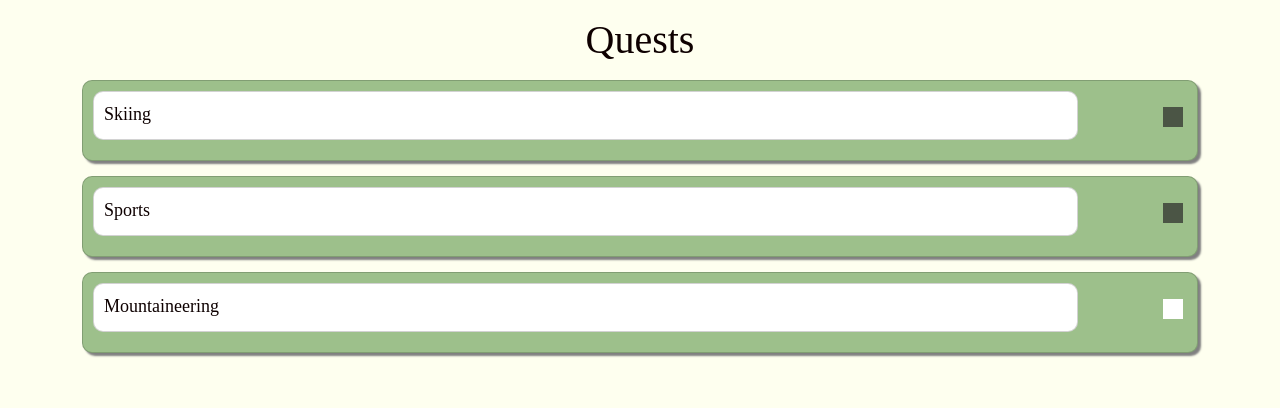
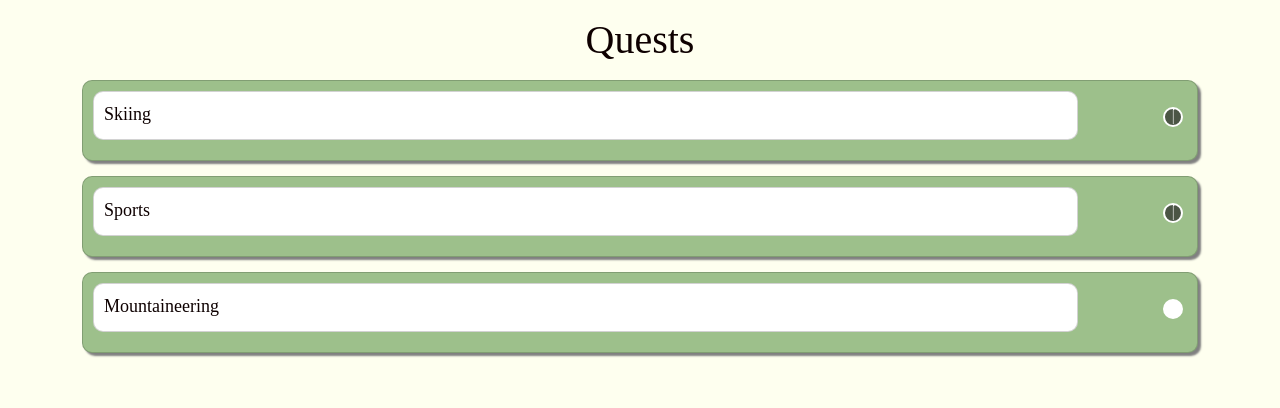
Before and after one commit to chloesianharrison/quest_up, a Rails app: page /quests in a window 1280 px wide. Shown: the part 46-454 px from the top of the page. Run offline with Rails 7, Linux system fonts and the light colour scheme; a user stored in the database is signed in; data comes from the database, SQL or seed files in the repository; style sheets or scripts are compiled from the project's sources; some libraries are stand-ins or nearby versions; some web fonts are replaced.

Commit message:
checkbox update

```diff
--- a/app/assets/stylesheets/components/_checkbox.scss
+++ b/app/assets/stylesheets/components/_checkbox.scss
@@ -1,14 +1,28 @@
 .custom-checkbox{
-  font-family: "fa-regular fa-star";
+  border-radius: 100%;
   width: 20px;
   height: 20px;
   color: black;
   margin-top: 16px;
   margin-right: 4px;
   background-color: white;
+  display: flex;
+  align-items: center;
+  justify-content: center;
+}
+
+.custom-checkbox i {
+  opacity: 0;
+  color: white;
+  font-size: 15px;
+}
+
+.custom-checkbox.checked.tick i {
+  opacity: 1;
 }
 
 .custom-checkbox.checked{
+  border: 2px solid white;
   background: rgba(40,40,40,0.7);
   padding: 5px;
 }
--- a/app/controllers/quests_controller.rb
+++ b/app/controllers/quests_controller.rb
@@ -25,8 +25,12 @@
   def update
     @quest = Quest.find(params[:id])
     @quest.completed = !@quest.completed
+    @user = @quest.user
     @quest.save
     respond_to do |format|
+      @user.xp += @quest.xp if @quest.completed == true
+      @user.xp -= @quest.xp if @quest.completed == false
+      @user.save
       format.html {redirect_to quests_path}
       format.json
     end
--- a/app/javascript/controllers/checkboxes_controller.js
+++ b/app/javascript/controllers/checkboxes_controller.js
@@ -6,10 +6,11 @@
   }
   completeQuest(event) {
     event.preventDefault();
-    const questId = event.target.dataset.id
-    event.target.classList.toggle('checked');
+    event.currentTarget.classList.toggle('checked');
+
+    const questId = event.currentTarget.dataset.id;
     fetch(`/quests/${questId}`, {
-      method: "PATCH", // Could be dynamic with Stimulus values
+      method: "PATCH",
       headers: {
          "Accept": "application/json",
          "X-CSRF-Token": this.tokenValue
@@ -42,10 +43,11 @@
 
   completeReward(event) {
     event.preventDefault();
-    const rewardId = event.target.dataset.id;
-    event.target.classList.toggle('checked');
+    event.currentTarget.classList.toggle('checked');
+
+    const rewardId = event.currentTarget.dataset.id;
     fetch(`/rewards/${rewardId}`, {
-      method: "PATCH", // Could be dynamic with Stimulus values
+      method: "PATCH",
       headers: {
          "Accept": "application/json",
          "X-CSRF-Token": this.tokenValue
--- a/app/views/quests/index.html.erb
+++ b/app/views/quests/index.html.erb
@@ -9,8 +9,8 @@
           <p class="card-title"><%= quest.name %></p>
         </div>
         <div>
-          <div class="custom-checkbox <%= quest.completed ? 'checked' : ''%>" data-id="<%= quest.id %>" data-action="click->checkboxes#completeQuest">
-
+          <div class="custom-checkbox tick <%= quest.completed ? 'checked' : ''%>" data-id="<%= quest.id %>" data-action="click->checkboxes#completeQuest">
+            <i class="fa-solid fa-check"></i>
           </div>
       </summary>
       <div class="card card-list-info">
--- a/app/views/rewards/index.html.erb
+++ b/app/views/rewards/index.html.erb
@@ -10,7 +10,7 @@
         </div>
        <div>
           <div class="custom-checkbox <%= reward.completed ? 'checked' : ''%>" data-id="<%= reward.id %>" data-action="click->checkboxes#completeReward">
-
+            <i class="fa-solid fa-check"></i>
           </div>
         </div>
       </summary>
```
Lines whose indentation alone changed are shown as unchanged.
